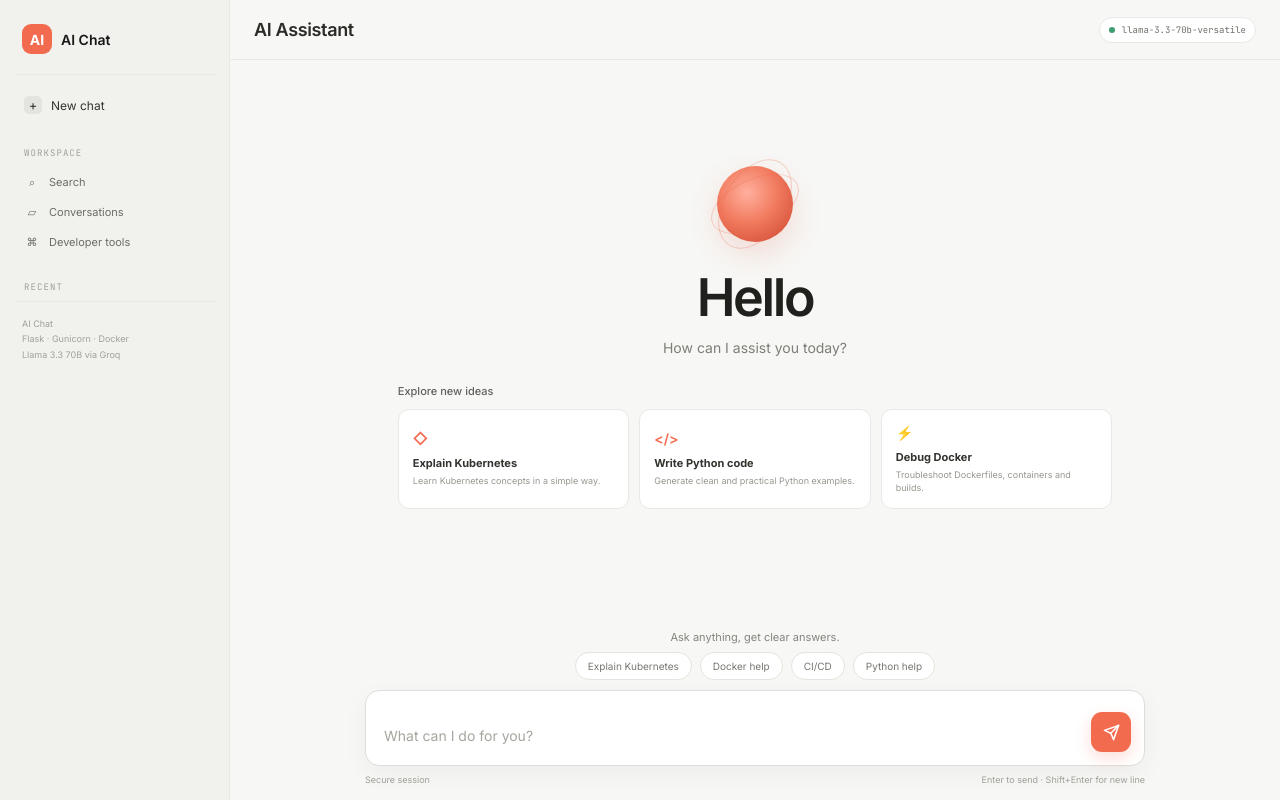
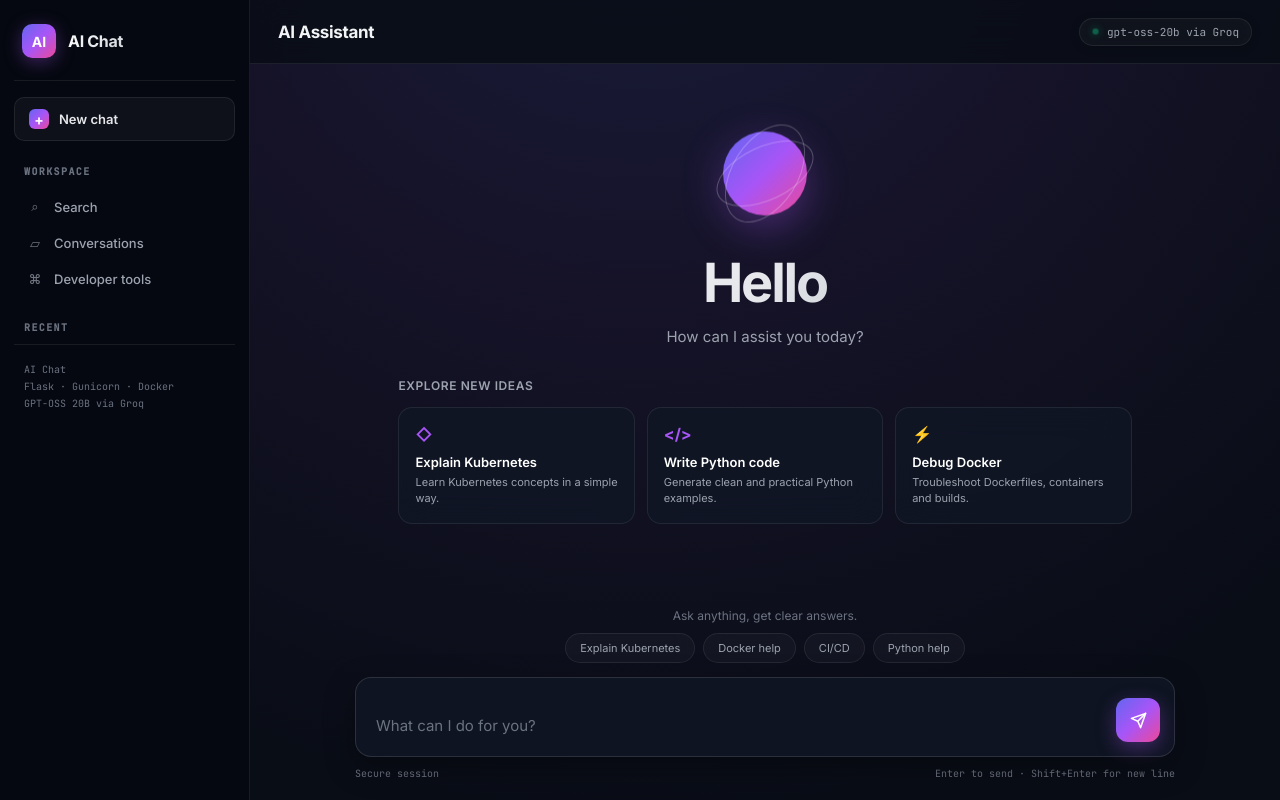
Before and after one commit to princevaishnav00/AI-chat-Application, a Flask app: page / in a window 1280 px wide. Run offline with Flask 3, Linux system fonts and the light colour scheme.

Commit message:
Upgrade UI to ultra-premium dark glassmorphism theme

```diff
--- a/templates/index.html
+++ b/templates/index.html
@@ -23,26 +23,28 @@
     }
 
     :root {
-      --bg: #f7f7f5;
-      --sidebar: #f1f1ee;
-      --panel: #ffffff;
-
-      --border: #e8e8e4;
-      --border-hover: #d7d7d0;
-
-      --text: #171717;
-      --text-soft: #343430;
-      --muted: #777771;
-      --muted-light: #a1a19a;
-
-      --accent: #f26b4f;
-      --accent-dark: #e35a3e;
-      --accent-soft: #fff0ec;
-
-      --success: #3e9d73;
-      --danger: #d95b5b;
-
-      --sans: "Inter", system-ui, sans-serif;
+      --bg: #090d16;
+      --sidebar: #050810;
+      --panel: #111726;
+      --panel-glass: rgba(17, 23, 38, 0.75);
+
+      --border: rgba(255, 255, 255, 0.08);
+      --border-hover: rgba(255, 255, 255, 0.18);
+
+      --text: #f3f4f6;
+      --text-soft: #e5e7eb;
+      --muted: #9ca3af;
+      --muted-light: #6b7280;
+
+      --accent: #6366f1;
+      --accent-gradient: linear-gradient(135deg, #6366f1 0%, #a855f7 50%, #ec4899 100%);
+      --accent-hover: linear-gradient(135deg, #4f46e5 0%, #9333ea 50%, #db2777 100%);
+      --accent-soft: rgba(99, 102, 241, 0.15);
+
+      --success: #10b981;
+      --danger: #ef4444;
+
+      --sans: "Plus Jakarta Sans", "Inter", system-ui, -apple-system, sans-serif;
       --mono: "JetBrains Mono", monospace;
     }
 
@@ -56,6 +58,8 @@
       overflow: hidden;
       color: var(--text);
       background: var(--bg);
+      background-image:
+        radial-gradient(circle at 50% -20%, rgba(99, 102, 241, 0.18) 0%, rgba(168, 85, 247, 0.08) 40%, rgba(9, 13, 22, 1) 85%);
       font-family: var(--sans);
     }
 
@@ -85,15 +89,16 @@
     ========================== */
 
     .sidebar {
-      width: 230px;
-      min-width: 230px;
+      width: 250px;
+      min-width: 250px;
 
       display: flex;
       flex-direction: column;
 
-      padding: 18px 14px;
+      padding: 20px 14px;
 
       background: var(--sidebar);
+      backdrop-filter: blur(20px);
 
       border-right: 1px solid var(--border);
     }
@@ -101,36 +106,41 @@
     .brand {
       display: flex;
       align-items: center;
-      gap: 9px;
-
-      padding: 6px 8px 20px;
+      gap: 12px;
+
+      padding: 4px 8px 22px;
     }
 
     .brand-logo {
-      width: 30px;
-      height: 30px;
+      width: 34px;
+      height: 34px;
 
       display: grid;
       place-items: center;
 
-      border-radius: 9px;
+      border-radius: 10px;
 
       color: white;
 
-      background: var(--accent);
+      background: var(--accent-gradient);
+      box-shadow: 0 4px 18px rgba(168, 85, 247, 0.35);
 
       font-size: 14px;
+      font-weight: 800;
+    }
+
+    .brand-name {
+      font-size: 16px;
       font-weight: 700;
-    }
-
-    .brand-name {
-      font-size: 14px;
-      font-weight: 600;
+      letter-spacing: -0.02em;
+      background: linear-gradient(135deg, #ffffff 0%, #d1d5db 100%);
+      -webkit-background-clip: text;
+      -webkit-text-fill-color: transparent;
     }
 
     .sidebar-divider {
       height: 1px;
-      margin-bottom: 12px;
+      margin-bottom: 16px;
 
       background: var(--border);
     }
@@ -138,41 +148,48 @@
     .new-chat-btn {
       display: flex;
       align-items: center;
-      gap: 9px;
+      gap: 10px;
 
       width: 100%;
 
-      padding: 9px 10px;
-
-      border-radius: 8px;
+      padding: 11px 14px;
+
+      border-radius: 10px;
 
       text-align: left;
 
-      background: transparent;
-
-      color: #343431;
-
-      font-size: 12px;
-
-      transition: 0.15s ease;
+      background: rgba(255, 255, 255, 0.04);
+      border: 1px solid var(--border);
+
+      color: var(--text-soft);
+
+      font-size: 13px;
+      font-weight: 600;
+
+      transition: all 0.2s cubic-bezier(0.16, 1, 0.3, 1);
     }
 
     .new-chat-btn:hover {
-      background: #e8e8e4;
+      background: rgba(99, 102, 241, 0.12);
+      border-color: rgba(99, 102, 241, 0.4);
+      color: #ffffff;
+      box-shadow: 0 4px 20px rgba(99, 102, 241, 0.2);
     }
 
     .new-chat-icon {
-      width: 18px;
-      height: 18px;
+      width: 20px;
+      height: 20px;
 
       display: grid;
       place-items: center;
 
-      border-radius: 5px;
-
-      background: #e3e3df;
-
-      font-size: 13px;
+      border-radius: 6px;
+
+      background: var(--accent-gradient);
+      color: white;
+
+      font-size: 14px;
+      font-weight: 700;
     }
 
     .sidebar-section {
@@ -180,47 +197,50 @@
     }
 
     .sidebar-title {
-      margin: 0 10px 8px;
+      margin: 0 10px 10px;
 
       color: var(--muted-light);
 
       font-family: var(--mono);
-      font-size: 9px;
-
-      letter-spacing: 0.12em;
+      font-size: 10px;
+
+      letter-spacing: 0.14em;
       text-transform: uppercase;
+      font-weight: 600;
     }
 
     .sidebar-link {
       display: flex;
       align-items: center;
-      gap: 9px;
-
-      padding: 8px 10px;
-
-      border-radius: 8px;
-
-      color: #6c6c67;
-
-      font-size: 11px;
-
-      transition: 0.15s ease;
+      gap: 10px;
+
+      padding: 10px 12px;
+
+      border-radius: 9px;
+
+      color: var(--muted);
+
+      font-size: 13px;
+      font-weight: 500;
+
+      transition: all 0.15s ease;
     }
 
     .sidebar-link:hover {
-      background: #e8e8e4;
-      color: #282824;
+      background: rgba(255, 255, 255, 0.05);
+      color: var(--text);
     }
 
     .sidebar-link span:first-child {
-      width: 16px;
+      width: 18px;
       text-align: center;
+      opacity: 0.7;
     }
 
     .history-list {
       flex: 1;
       overflow-y: auto;
-      margin-top: 4px;
+      margin-top: 6px;
     }
 
     .history-list::-webkit-scrollbar {
@@ -249,28 +269,32 @@
 
       cursor: pointer;
 
-      transition: 0.15s ease;
+      transition: all 0.18s ease;
+      border-left: 2px solid transparent;
     }
 
     .history-item:hover {
-      color: #292925;
-      background: #e9e9e6;
+      color: var(--text);
+      background: rgba(255, 255, 255, 0.04);
     }
 
     .history-item.active {
-      color: #252521;
-      background: #e5e5e1;
+      color: #ffffff;
+      background: rgba(99, 102, 241, 0.12);
+      border-left-color: #a855f7;
+      font-weight: 600;
     }
 
     .sidebar-footer {
-      padding: 14px 8px 4px;
+      padding: 16px 10px 6px;
 
       border-top: 1px solid var(--border);
 
       color: var(--muted-light);
 
-      font-size: 9px;
+      font-size: 10px;
       line-height: 1.7;
+      font-family: var(--mono);
     }
 
     /* =========================
@@ -286,7 +310,7 @@
       display: flex;
       flex-direction: column;
 
-      background: var(--bg);
+      background: transparent;
     }
 
     /* =========================
@@ -294,55 +318,70 @@
     ========================== */
 
     .topbar {
-      height: 60px;
-      flex: 0 0 60px;
+      height: 64px;
+      flex: 0 0 64px;
 
       display: flex;
       align-items: center;
       justify-content: space-between;
 
-      padding: 0 24px;
+      padding: 0 28px;
 
       border-bottom: 1px solid var(--border);
 
-      background: rgba(247, 247, 245, 0.96);
+      background: rgba(9, 13, 22, 0.85);
+      backdrop-filter: blur(16px);
+
+      z-index: 10;
     }
 
     .top-left {
-      color: #2b2b27;
-
-      font-size: 18px;
-      font-weight: 600;
+      color: var(--text);
+
+      font-size: 17px;
+      font-weight: 700;
 
       letter-spacing: -0.02em;
+      display: flex;
+      align-items: center;
+      gap: 8px;
     }
 
     .model-pill {
       display: flex;
       align-items: center;
-      gap: 7px;
-
-      padding: 6px 9px;
+      gap: 8px;
+
+      padding: 6px 12px;
 
       border: 1px solid var(--border);
 
       border-radius: 20px;
 
-      color: #70706a;
-
-      background: white;
+      color: var(--muted);
+
+      background: rgba(255, 255, 255, 0.03);
 
       font-family: var(--mono);
-      font-size: 9px;
+      font-size: 11px;
+      backdrop-filter: blur(8px);
+      box-shadow: 0 2px 10px rgba(0, 0, 0, 0.2);
     }
 
     .status-dot {
-      width: 6px;
-      height: 6px;
+      width: 7px;
+      height: 7px;
 
       border-radius: 50%;
 
       background: var(--success);
+      box-shadow: 0 0 10px var(--success);
+      animation: pulseDot 2s infinite;
+    }
+
+    @keyframes pulseDot {
+      0%, 100% { opacity: 1; transform: scale(1); }
+      50% { opacity: 0.4; transform: scale(0.85); }
     }
 
     /* =========================
@@ -360,11 +399,11 @@
     }
 
     .messages::-webkit-scrollbar {
-      width: 5px;
+      width: 6px;
     }
 
     .messages::-webkit-scrollbar-thumb {
-      background: #deded9;
+      background: rgba(255, 255, 255, 0.1);
       border-radius: 20px;
     }
 
@@ -379,20 +418,20 @@
       align-items: center;
       justify-content: center;
 
-      padding: 25px 24px 40px;
+      padding: 30px 24px 40px;
     }
 
     .welcome-inner {
-      width: min(760px, 92%);
+      width: min(780px, 92%);
 
       text-align: center;
     }
 
     .orb {
-      width: 76px;
-      height: 76px;
-
-      margin: 0 auto 24px;
+      width: 84px;
+      height: 84px;
+
+      margin: 0 auto 28px;
 
       position: relative;
 
@@ -401,16 +440,14 @@
 
       border-radius: 50%;
 
-      background:
-        radial-gradient(
-          circle at 40% 35%,
-          #ffb09e,
-          #f17a5e 45%,
-          #dc5c43 75%
-        );
-
-      box-shadow:
-        0 12px 30px rgba(220, 92, 67, 0.18);
+      background: var(--accent-gradient);
+      box-shadow: 0 12px 40px rgba(168, 85, 247, 0.35);
+      animation: floatOrb 4s ease-in-out infinite;
+    }
+
+    @keyframes floatOrb {
+      0%, 100% { transform: translateY(0); }
+      50% { transform: translateY(-8px); }
     }
 
     .orb::before,
@@ -419,41 +456,44 @@
 
       position: absolute;
 
-      border: 1px solid rgba(230, 108, 80, 0.28);
+      border: 1px solid rgba(255, 255, 255, 0.25);
 
       border-radius: 50%;
     }
 
     .orb::before {
-      width: 92px;
-      height: 48px;
+      width: 102px;
+      height: 52px;
 
       transform: rotate(-25deg);
     }
 
     .orb::after {
-      width: 60px;
-      height: 96px;
+      width: 64px;
+      height: 106px;
 
       transform: rotate(32deg);
     }
 
     .welcome-title {
-      font-size: clamp(36px, 5vw, 52px);
-
-      font-weight: 600;
-
-      letter-spacing: -0.045em;
-
-      color: #20201d;
+      font-size: clamp(38px, 5vw, 54px);
+
+      font-weight: 800;
+
+      letter-spacing: -0.04em;
+
+      background: linear-gradient(135deg, #ffffff 0%, #e5e7eb 50%, #9ca3af 100%);
+      -webkit-background-clip: text;
+      -webkit-text-fill-color: transparent;
     }
 
     .welcome-subtitle {
-      margin-top: 10px;
-
-      color: #7e7e78;
-
-      font-size: 14px;
+      margin-top: 12px;
+
+      color: var(--muted);
+
+      font-size: 15px;
+      font-weight: 400;
     }
 
     /* =========================
@@ -461,85 +501,86 @@
     ========================== */
 
     .suggestion-section {
-      width: min(760px, 94%);
-
-      margin: 28px auto 0;
+      width: min(780px, 94%);
+
+      margin: 32px auto 0;
     }
 
     .suggestion-title {
-      margin-bottom: 11px;
-
-      color: #61615c;
-
-      font-size: 11px;
-      font-weight: 500;
+      margin-bottom: 14px;
+
+      color: var(--muted);
+
+      font-size: 12px;
+      font-weight: 600;
       text-align: left;
+      letter-spacing: 0.05em;
+      text-transform: uppercase;
     }
 
     .suggestion-grid {
       display: grid;
 
-      grid-template-columns:
-        repeat(3, 1fr);
-
-      gap: 10px;
+      grid-template-columns: repeat(3, 1fr);
+
+      gap: 12px;
     }
 
     .suggestion-card {
-      min-height: 92px;
-
-      padding: 14px;
+      min-height: 98px;
+
+      padding: 16px;
 
       text-align: left;
 
       border: 1px solid var(--border);
 
-      border-radius: 11px;
-
-      background: white;
+      border-radius: 14px;
+
+      background: var(--panel-glass);
+      backdrop-filter: blur(16px);
 
       cursor: pointer;
 
-      transition:
-        transform 0.15s ease,
-        border-color 0.15s ease,
-        box-shadow 0.15s ease;
+      transition: all 0.2s cubic-bezier(0.16, 1, 0.3, 1);
     }
 
     .suggestion-card:hover {
-      transform: translateY(-2px);
-
-      border-color: var(--border-hover);
-
-      box-shadow:
-        0 8px 20px rgba(0, 0, 0, 0.05);
+      transform: translateY(-3px);
+
+      border-color: rgba(168, 85, 247, 0.4);
+
+      background: rgba(255, 255, 255, 0.05);
+
+      box-shadow: 0 12px 30px rgba(0, 0, 0, 0.3), 0 0 20px rgba(168, 85, 247, 0.15);
     }
 
     .suggestion-icon {
-      color: var(--accent);
-
-      font-size: 14px;
-      font-weight: 600;
+      color: #a855f7;
+
+      font-size: 16px;
+      font-weight: 700;
     }
 
     .suggestion-card strong {
       display: block;
 
-      margin-top: 9px;
-
-      color: #33332f;
-
-      font-size: 11px;
+      margin-top: 10px;
+
+      color: #ffffff;
+
+      font-size: 13px;
+      font-weight: 600;
     }
 
     .suggestion-card span {
       display: block;
 
-      margin-top: 4px;
-
-      color: #979790;
-
-      font-size: 9px;
+      margin-top: 5px;
+
+      color: var(--muted);
+
+      font-size: 11px;
       line-height: 1.45;
     }
 
@@ -550,19 +591,19 @@
     .composer-area {
       flex: 0 0 auto;
 
-      width: min(780px, 94%);
+      width: min(820px, 94%);
 
       margin: 0 auto;
 
-      padding: 0 0 15px;
+      padding: 0 0 20px;
     }
 
     .composer-hint {
-      margin: 0 auto 8px;
-
-      color: #85857f;
-
-      font-size: 11px;
+      margin: 0 auto 10px;
+
+      color: var(--muted-light);
+
+      font-size: 12px;
       text-align: center;
     }
 
@@ -573,84 +614,85 @@
 
       gap: 8px;
 
-      margin: 0 auto 10px;
+      margin: 0 auto 14px;
     }
 
     .quick-prompts button {
-      padding: 7px 12px;
-
-      border: 1px solid #e4e4df;
+      padding: 7px 14px;
+
+      border: 1px solid var(--border);
       border-radius: 999px;
 
-      background: #ffffff;
-
-      color: #777771;
-
-      font-size: 10px;
-
-      transition: 0.15s ease;
+      background: rgba(255, 255, 255, 0.03);
+      backdrop-filter: blur(8px);
+
+      color: var(--muted);
+
+      font-size: 11px;
+
+      transition: all 0.2s ease;
     }
 
     .quick-prompts button:hover {
-      border-color: var(--accent);
-
-      color: var(--accent-dark);
-
-      background: #fff8f6;
+      border-color: rgba(99, 102, 241, 0.5);
+
+      color: #ffffff;
+
+      background: rgba(99, 102, 241, 0.15);
+      box-shadow: 0 4px 14px rgba(99, 102, 241, 0.2);
     }
 
     .composer {
-      min-height: 76px;
+      min-height: 80px;
 
       display: flex;
       align-items: flex-end;
 
-      gap: 10px;
-
-      padding: 13px 13px 13px 18px;
-
-      border: 1px solid #ddddda;
-
-      border-radius: 14px;
-
-      background: white;
-
-      box-shadow:
-        0 8px 26px rgba(0, 0, 0, 0.045);
-
-      transition: 0.18s ease;
+      gap: 12px;
+
+      padding: 14px 14px 14px 20px;
+
+      border: 1px solid rgba(255, 255, 255, 0.12);
+
+      border-radius: 16px;
+
+      background: var(--panel-glass);
+      backdrop-filter: blur(20px);
+
+      box-shadow: 0 10px 30px rgba(0, 0, 0, 0.35);
+
+      transition: all 0.2s cubic-bezier(0.16, 1, 0.3, 1);
     }
 
     .composer:focus-within {
-      border-color: #cfcfca;
-
-      box-shadow:
-        0 10px 30px rgba(0, 0, 0, 0.07);
+      border-color: rgba(168, 85, 247, 0.5);
+
+      box-shadow: 0 0 0 2px rgba(168, 85, 247, 0.25), 0 14px 40px rgba(0, 0, 0, 0.45);
     }
 
     #userInput {
       flex: 1;
 
-      min-height: 30px;
-      max-height: 170px;
-
-      padding: 5px 0;
+      min-height: 32px;
+      max-height: 180px;
+
+      padding: 4px 0;
 
       border: 0;
       outline: 0;
 
       resize: none;
 
-      color: #272722;
+      color: #ffffff;
 
       background: transparent;
 
-      font-size: 14px;
-      line-height: 1.55;
+      font-size: 15px;
+      line-height: 1.6;
     }
 
     #userInput::placeholder {
-      color: #a6a69f;
+      color: var(--muted-light);
     }
 
     #userInput::-webkit-scrollbar {
@@ -658,53 +700,55 @@
     }
 
     .send-btn {
-      width: 40px;
-      height: 40px;
-
-      flex: 0 0 40px;
+      width: 44px;
+      height: 44px;
+
+      flex: 0 0 44px;
 
       display: grid;
       place-items: center;
 
-      border-radius: 11px;
+      border-radius: 12px;
 
       color: white;
 
-      background: var(--accent);
-
-      box-shadow:
-        0 6px 16px rgba(242, 107, 79, 0.22);
-
-      transition: 0.15s ease;
+      background: var(--accent-gradient);
+
+      box-shadow: 0 6px 20px rgba(168, 85, 247, 0.35);
+
+      transition: all 0.2s cubic-bezier(0.16, 1, 0.3, 1);
     }
 
     .send-btn:hover {
-      background: var(--accent-dark);
-
-      transform: translateY(-1px);
+      background: var(--accent-hover);
+
+      transform: translateY(-2px) scale(1.02);
+      box-shadow: 0 8px 25px rgba(168, 85, 247, 0.5);
     }
 
     .send-btn:active {
-      transform: scale(0.96);
+      transform: scale(0.95);
     }
 
     .send-btn:disabled {
-      opacity: 0.4;
+      opacity: 0.35;
 
       cursor: not-allowed;
 
       transform: none;
+      box-shadow: none;
     }
 
     .composer-meta {
       display: flex;
       justify-content: space-between;
 
-      margin-top: 8px;
-
-      color: #a0a099;
-
-      font-size: 9px;
+      margin-top: 10px;
+
+      color: var(--muted-light);
+
+      font-size: 10px;
+      font-family: var(--mono);
     }
 
     /* =========================
@@ -1035,7 +1085,7 @@
     <div class="sidebar-footer">
       AI Chat<br>
       Flask · Gunicorn · Docker<br>
-      Llama 3.3 70B via Groq
+      GPT-OSS 20B via Groq
     </div>
 
   </aside>
@@ -1056,7 +1106,7 @@
 
         <span class="status-dot"></span>
 
-        llama-3.3-70b-versatile
+        gpt-oss-20b via Groq
 
       </div>
 
```
Also changed, not shown: other parts of templates/index.html (+95 -89 lines).
